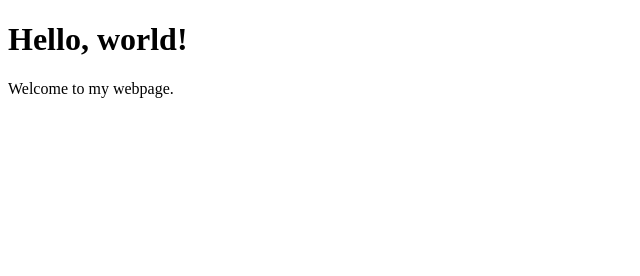
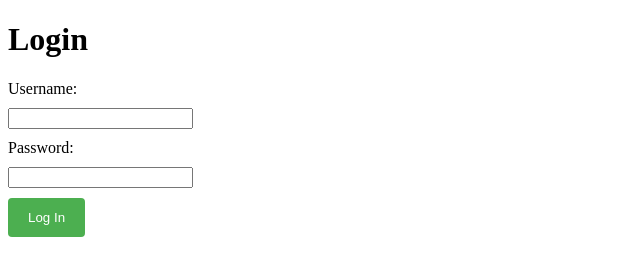
Before and after one commit to lasporrasdef1/laporra, a plain HTML site: page index.html in a window 1280 px wide. Shown: the whole page, without its empty margins (0-640 px from the left). Drawn offline with Linux system fonts and the light colour scheme.

Commit message:
Update index.html

```diff
--- a/index.html
+++ b/index.html
@@ -2,13 +2,34 @@
 <html>
   <head>
     <meta charset="utf-8">
-    <title>My Webpage</title>
+    <title>Login</title>
     <style>
       /* Add your CSS styling here */
+      label, input {
+        display: block;
+        margin-bottom: 10px;
+      }
+      input[type="submit"] {
+        background-color: #4CAF50;
+        color: white;
+        padding: 12px 20px;
+        border: none;
+        border-radius: 4px;
+        cursor: pointer;
+      }
+      input[type="submit"]:hover {
+        background-color: #45a049;
+      }
     </style>
   </head>
   <body>
-    <h1>Hello, world!</h1>
-    <p>Welcome to my webpage.</p>
+    <h1>Login</h1>
+    <form method="POST" action="/login">
+      <label for="username">Username:</label>
+      <input type="text" id="username" name="username" required>
+      <label for="password">Password:</label>
+      <input type="password" id="password" name="password" required>
+      <input type="submit" value="Log In">
+    </form>
   </body>
 </html>
```
